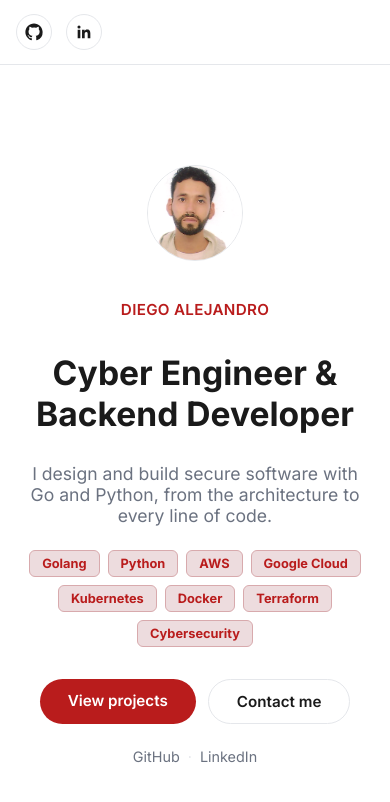
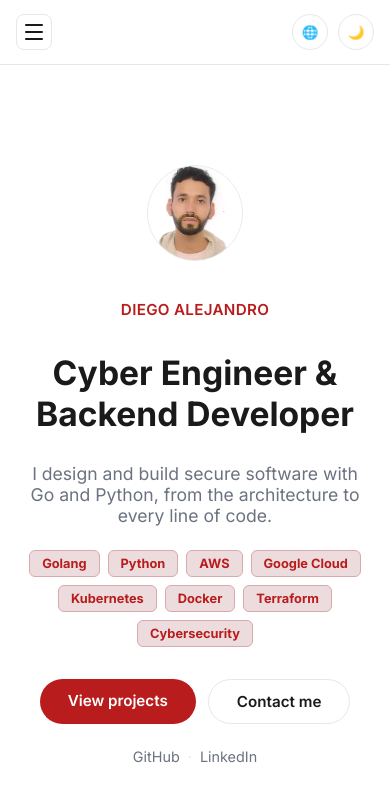
Before and after one commit to DiegoAll/diegoall.github.io, a React (Vite) app in the folder frontend/: page / in a window 390 px wide. Shown: the top 802 px of the page. Built offline with nearby package versions, Linux system fonts and the light colour scheme; no server answers.

Commit message:
fix(navbar): hamburguesa móvil con botón de cierre, idioma y tema siempre visibles

```diff
--- a/frontend/src/components/Navbar.jsx
+++ b/frontend/src/components/Navbar.jsx
@@ -4,10 +4,29 @@ import { useTranslation } from 'react-i18next';
 import { useTheme } from '../context/ThemeContext';
 import { useSiteSettings } from '../hooks/useSiteSettings';
 
+// Los iconos se definen una sola vez porque ahora se usan en dos lugares:
+// la barra superior (desktop) y el panel desplegable (móvil).
+function GithubIcon() {
+  return (
+    <svg width="18" height="18" viewBox="0 0 24 24" fill="currentColor">
+      <path d="M12 .5C5.65.5.5 5.65.5 12c0 5.08 3.29 9.39 7.86 10.91.58.1.79-.25.79-.56 0-.28-.01-1.02-.02-2-3.2.7-3.87-1.54-3.87-1.54-.53-1.34-1.29-1.7-1.29-1.7-1.06-.72.08-.71.08-.71 1.17.08 1.78 1.2 1.78 1.2 1.04 1.78 2.73 1.27 3.4.97.1-.75.4-1.27.73-1.56-2.55-.29-5.23-1.28-5.23-5.68 0-1.26.45-2.29 1.19-3.09-.12-.29-.52-1.46.11-3.05 0 0 .97-.31 3.18 1.18a11.05 11.05 0 0 1 5.8 0c2.2-1.49 3.17-1.18 3.17-1.18.64 1.59.24 2.76.12 3.05.74.8 1.19 1.83 1.19 3.09 0 4.41-2.69 5.38-5.25 5.67.41.36.78 1.06.78 2.15 0 1.55-.01 2.8-.01 3.18 0 .31.21.67.8.56A10.99 10.99 0 0 0 23.5 12C23.5 5.65 18.35.5 12 .5z" />
+    </svg>
+  );
+}
+
+function LinkedinIcon() {
+  return (
+    <svg width="18" height="18" viewBox="0 0 24 24" fill="currentColor">
+      <path d="M20.45 20.45h-3.55v-5.57c0-1.33-.02-3.04-1.85-3.04-1.85 0-2.14 1.45-2.14 2.94v5.67H9.36V9h3.41v1.56h.05c.47-.9 1.63-1.85 3.36-1.85 3.6 0 4.27 2.37 4.27 5.45v6.29zM5.34 7.43a2.06 2.06 0 1 1 0-4.12 2.06 2.06 0 0 1 0 4.12zM7.12 20.45H3.56V9h3.56v11.45z" />
+    </svg>
+  );
+}
+
 function Navbar({ onSearchClick }) {
   const { theme, toggleTheme } = useTheme();
   const { t, i18n } = useTranslation();
   const [langOpen, setLangOpen] = useState(false);
+  const [menuOpen, setMenuOpen] = useState(false);
   const { settings } = useSiteSettings();
 
   function selectLanguage(lang) {
@@ -15,17 +34,72 @@ function Navbar({ onSearchClick }) {
     setLangOpen(false);
   }
 
+  const closeMenu = () => setMenuOpen(false);
+
   return (
     <nav className="navbar">
-      <div className="navbar-links">
-        <NavLink to="/" end className="navbar-link">{t('nav.home')}</NavLink>
-        <NavLink to="/projects" className="navbar-link">{t('nav.projects')}</NavLink>
-        <NavLink to="/about" className="navbar-link">{t('nav.about')}</NavLink>
+      {/* El botón queda por encima del panel (z-index en index.css) y se
+          transforma en una X cuando el panel está abierto: así siempre hay
+          una forma visible de cerrarlo. */}
+      <button
+        className={`navbar-hamburger${menuOpen ? ' open' : ''}`}
+        onClick={() => setMenuOpen(!menuOpen)}
+        aria-label="Menu"
+        aria-expanded={menuOpen}
+      >
+        <span />
+        <span />
+        <span />
+      </button>
+
+      <div className={`navbar-links${menuOpen ? ' open' : ''}`}>
+        <NavLink to="/" end className="navbar-link" onClick={closeMenu}>{t('nav.home')}</NavLink>
+        <NavLink to="/projects" className="navbar-link" onClick={closeMenu}>{t('nav.projects')}</NavLink>
+        <NavLink to="/about" className="navbar-link" onClick={closeMenu}>{t('nav.about')}</NavLink>
         {settings?.highlights_enabled && (
-          <NavLink to="/highlights" className="navbar-link">{t('nav.highlights')}</NavLink>
+          <NavLink to="/highlights" className="navbar-link" onClick={closeMenu}>{t('nav.highlights')}</NavLink>
         )}
-        <NavLink to="/blog" className="navbar-link">{t('nav.blog')}</NavLink>
+        <NavLink to="/blog" className="navbar-link" onClick={closeMenu}>{t('nav.blog')}</NavLink>
+
+        {/* Solo visible en móvil (ver index.css).
+            Idioma y tema ya NO viven acá: en móvil se quedan siempre visibles
+            arriba a la derecha. En el panel quedan búsqueda y redes sociales. */}
+        <div className="navbar-mobile-actions">
+          <div
+            className="navbar-search"
+            onClick={() => { closeMenu(); onSearchClick(); }}
+          >
+            <span>🔍</span>
+            <span>{t('search.placeholder')}</span>
+          </div>
+
+          <a
+            className="navbar-icon-btn"
+            href="https://github.com/diegoall"
+            target="_blank"
+            rel="noopener noreferrer"
+            aria-label="GitHub"
+            onClick={closeMenu}
+          >
+            <GithubIcon />
+            <span>GitHub</span>
+          </a>
+
+          <a
+            className="navbar-icon-btn"
+            href="https://linkedin.com/in/diego-alejandro-posada-llano"
+            target="_blank"
+            rel="noopener noreferrer"
+            aria-label="LinkedIn"
+            onClick={closeMenu}
+          >
+            <LinkedinIcon />
+            <span>LinkedIn</span>
+          </a>
+        </div>
       </div>
+
+      {menuOpen && <div className="navbar-overlay" onClick={closeMenu} />}
 
       <div className="navbar-actions">
         <div className="navbar-search" onClick={onSearchClick}>
@@ -33,28 +107,25 @@ function Navbar({ onSearchClick }) {
           <span>Ctrl K</span>
         </div>
 
+        {/* navbar-social: en móvil el CSS los oculta de la barra (se ven en el panel) */}
         <a
-          className="navbar-icon-btn"
+          className="navbar-icon-btn navbar-social"
           href="https://github.com/diegoall"
           target="_blank"
           rel="noopener noreferrer"
           aria-label="GitHub"
         >
-          <svg width="18" height="18" viewBox="0 0 24 24" fill="currentColor">
-            <path d="M12 .5C5.65.5.5 5.65.5 12c0 5.08 3.29 9.39 7.86 10.91.58.1.79-.25.79-.56 0-.28-.01-1.02-.02-2-3.2.7-3.87-1.54-3.87-1.54-.53-1.34-1.29-1.7-1.29-1.7-1.06-.72.08-.71.08-.71 1.17.08 1.78 1.2 1.78 1.2 1.04 1.78 2.73 1.27 3.4.97.1-.75.4-1.27.73-1.56-2.55-.29-5.23-1.28-5.23-5.68 0-1.26.45-2.29 1.19-3.09-.12-.29-.52-1.46.11-3.05 0 0 .97-.31 3.18 1.18a11.05 11.05 0 0 1 5.8 0c2.2-1.49 3.17-1.18 3.17-1.18.64 1.59.24 2.76.12 3.05.74.8 1.19 1.83 1.19 3.09 0 4.41-2.69 5.38-5.25 5.67.41.36.78 1.06.78 2.15 0 1.55-.01 2.8-.01 3.18 0 .31.21.67.8.56A10.99 10.99 0 0 0 23.5 12C23.5 5.65 18.35.5 12 .5z" />
-          </svg>
+          <GithubIcon />
         </a>
 
         <a
-          className="navbar-icon-btn"
+          className="navbar-icon-btn navbar-social"
           href="https://linkedin.com/in/diego-alejandro-posada-llano"
           target="_blank"
           rel="noopener noreferrer"
           aria-label="LinkedIn"
         >
-          <svg width="18" height="18" viewBox="0 0 24 24" fill="currentColor">
-            <path d="M20.45 20.45h-3.55v-5.57c0-1.33-.02-3.04-1.85-3.04-1.85 0-2.14 1.45-2.14 2.94v5.67H9.36V9h3.41v1.56h.05c.47-.9 1.63-1.85 3.36-1.85 3.6 0 4.27 2.37 4.27 5.45v6.29zM5.34 7.43a2.06 2.06 0 1 1 0-4.12 2.06 2.06 0 0 1 0 4.12zM7.12 20.45H3.56V9h3.56v11.45z" />
-          </svg>
+          <LinkedinIcon />
         </a>
 
         <div className="lang-dropdown">
@@ -74,7 +145,9 @@ function Navbar({ onSearchClick }) {
           )}
         </div>
 
-        <button className="navbar-icon-btn" onClick={toggleTheme}>
+        {/* Ya no hace falta que sea el ÚLTIMO hijo: en móvil el tema se queda
+            visible junto al idioma (antes el CSS lo ocultaba con :last-child). */}
+        <button className="navbar-icon-btn" onClick={toggleTheme} aria-label="Theme">
           {theme === 'light' ? '🌙' : '☀️'}
         </button>
       </div>
--- a/frontend/src/index.css
+++ b/frontend/src/index.css
@@ -73,6 +73,10 @@ a {
   cursor: pointer;
   padding: 0;
   align-items: center;
+  /* Por encima del panel lateral (z-index 200) para que siga visible y
+     clickeable cuando el panel está abierto. */
+  position: relative;
+  z-index: 250;
 }
 
 .navbar-hamburger span {
@@ -81,6 +85,21 @@ a {
   height: 2px;
   background: var(--text);
   border-radius: 2px;
+  transition: transform 0.2s ease, opacity 0.2s ease;
+}
+
+/* Hamburguesa → X cuando el panel está abierto.
+   Desplazamiento = altura de la línea (2px) + gap (5px) = 7px. */
+.navbar-hamburger.open span:nth-child(1) {
+  transform: translateY(7px) rotate(45deg);
+}
+
+.navbar-hamburger.open span:nth-child(2) {
+  opacity: 0;
+}
+
+.navbar-hamburger.open span:nth-child(3) {
+  transform: translateY(-7px) rotate(-45deg);
 }
 
 .navbar-mobile-actions {
@@ -154,6 +173,7 @@ a {
   box-shadow: var(--shadow);
   overflow: hidden;
   min-width: 100px;
+  z-index: 300;
 }
 
 .lang-menu button {
@@ -184,11 +204,16 @@ a {
   }
 
   /* En desktop .navbar-actions muestra search+github+linkedin+lang+theme.
-     En mobile solo dejamos github y linkedin visibles junto al hamburguesa;
-     el resto (search, idioma, tema) vive dentro del panel desplegable. */
+     En mobile la barra queda limpia: hamburguesa a la izquierda e idioma +
+     tema siempre visibles a la derecha (controles de uso frecuente).
+     Search y las redes sociales (github/linkedin) viven dentro del panel
+     desplegable. */
+  .navbar-actions {
+    gap: 10px;
+  }
+
   .navbar-actions .navbar-search,
-  .navbar-actions .lang-dropdown,
-  .navbar-actions > .navbar-icon-btn:last-child {
+  .navbar-actions .navbar-social {
     display: none;
   }
 
```
